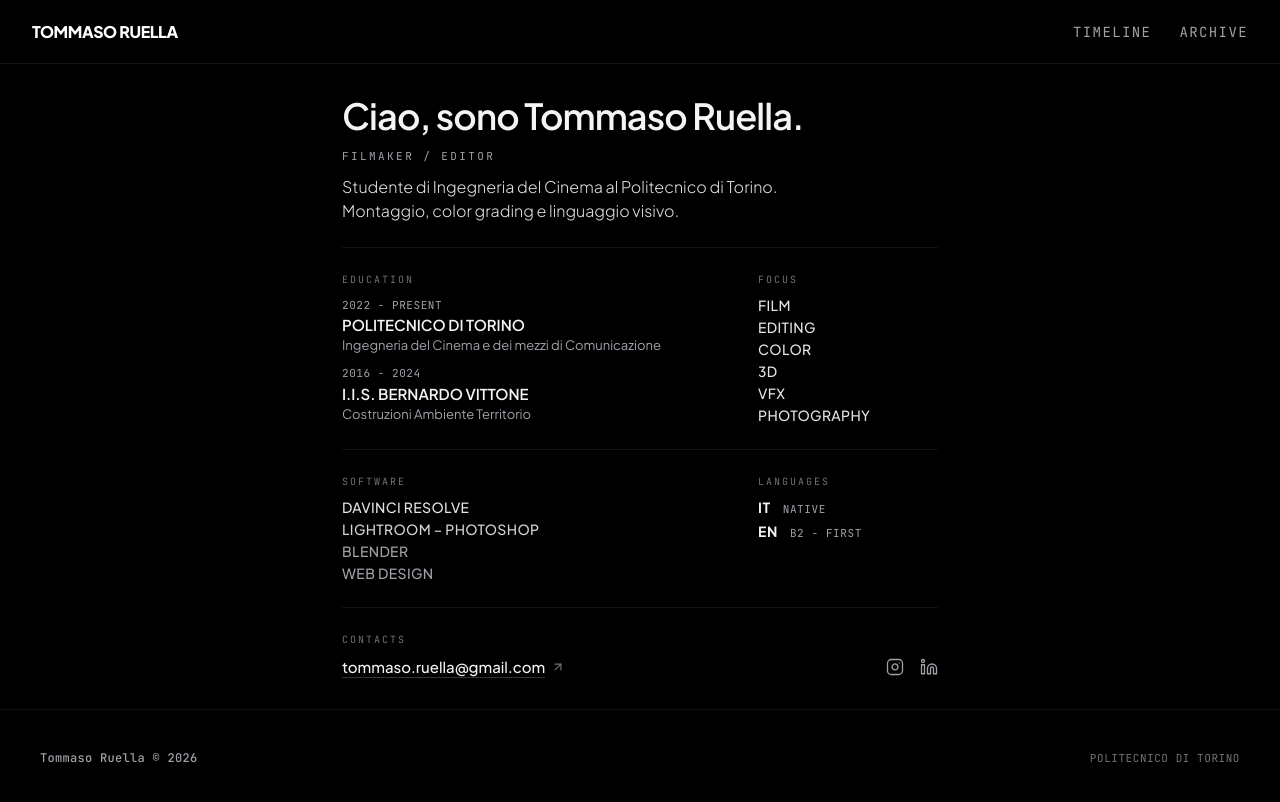
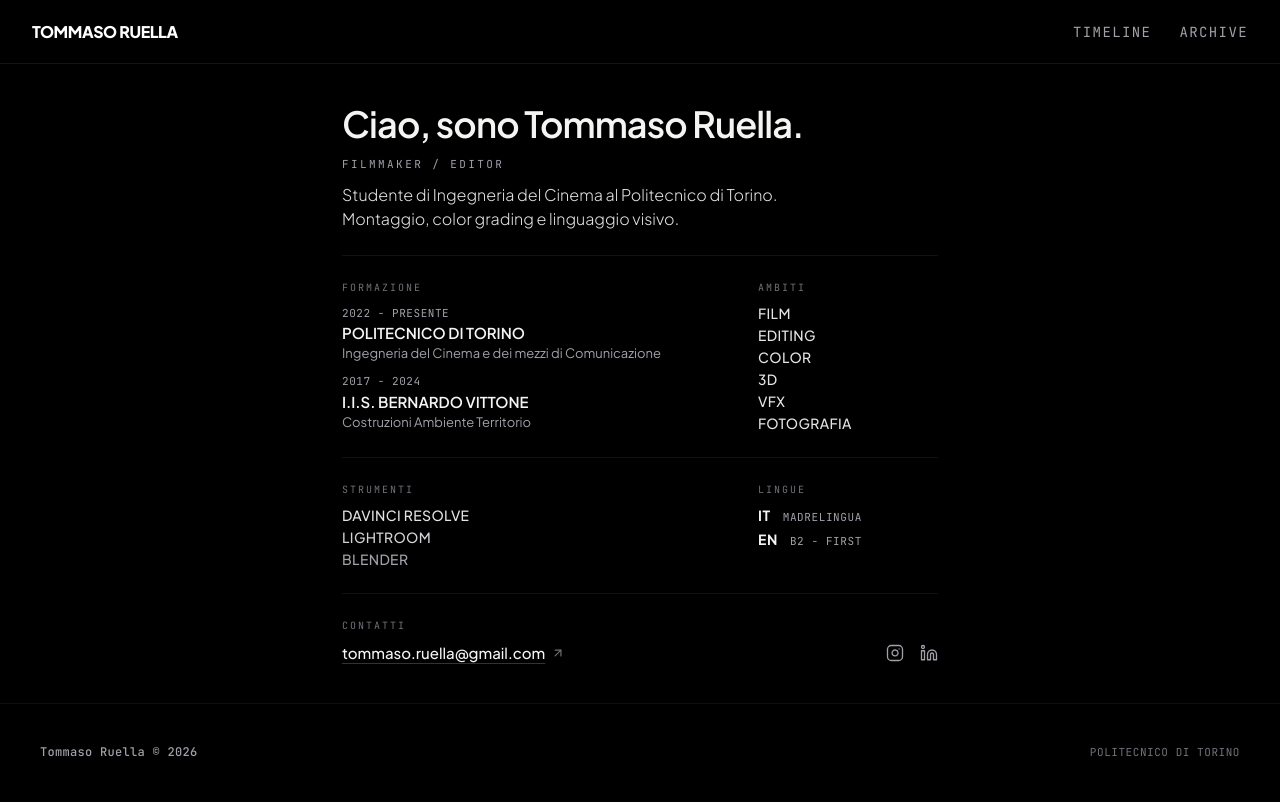
Before and after one commit to tommyruella/tommysarchive, a Next.js app: page /about in a window 1280 px wide. Shown: the top 802 px of the page. Built offline with nearby package versions, Linux system fonts and the light colour scheme; no server answers.

Commit message:
refactor: update about copy, align metadata with post-production, and prioritize timeless

```diff
--- a/app/about/page.tsx
+++ b/app/about/page.tsx
@@ -79,7 +79,7 @@ export default function AboutPage() {
                 Ciao, sono Tommaso Ruella.
               </h1>
               <p className="font-mono text-[11px] uppercase tracking-[0.22em] text-zinc-400">
-                Filmaker / Editor
+                Filmmaker / Editor
               </p>
             </div>
 
@@ -90,25 +90,25 @@ export default function AboutPage() {
             </p>
           </motion.section>
 
-          {/* 2. Education & Focus */}
+          {/* 2. Formazione e Ambiti */}
           <motion.section
             initial="hidden"
             animate="visible"
             custom={0.06}
             variants={fadeUp}
-            aria-label="Education e Focus"
+            aria-label="Formazione e Ambiti"
             className="pt-5 sm:pt-6 border-t border-white/[0.07] grid grid-cols-1 sm:grid-cols-[1fr_180px] gap-6 sm:gap-10 items-start"
           >
-            {/* Education */}
+            {/* Formazione */}
             <div className="space-y-2.5">
               <h2 className="font-mono text-[10px] uppercase tracking-[0.2em] text-zinc-500">
-                Education
+                Formazione
               </h2>
 
               <div className="space-y-3">
                 <div className="space-y-0.5">
                   <div className="font-mono text-[11px] text-zinc-400 tracking-wider uppercase">
-                    2022 - Present
+                    2022 - Presente
                   </div>
                   <div className="font-sans text-sm sm:text-[15px] font-semibold text-zinc-100 uppercase">
                     Politecnico di Torino
@@ -120,7 +120,7 @@ export default function AboutPage() {
 
                 <div className="space-y-0.5">
                   <div className="font-mono text-[11px] text-zinc-400 tracking-wider uppercase">
-                    2016 - 2024
+                    2017 - 2024
                   </div>
                   <div className="font-sans text-sm sm:text-[15px] font-semibold text-zinc-100 uppercase">
                     I.I.S. Bernardo Vittone
@@ -132,10 +132,10 @@ export default function AboutPage() {
               </div>
             </div>
 
-            {/* Focus */}
+            {/* Ambiti */}
             <div className="space-y-2">
               <h2 className="font-mono text-[10px] uppercase tracking-[0.2em] text-zinc-500">
-                Focus
+                Ambiti
               </h2>
               <ul className="space-y-0.5 font-sans text-xs sm:text-sm font-medium uppercase tracking-wide text-zinc-200">
                 <li>Film</li>
@@ -143,44 +143,43 @@ export default function AboutPage() {
                 <li>Color</li>
                 <li>3D</li>
                 <li>VFX</li>
-                <li>Photography</li>
+                <li>Fotografia</li>
               </ul>
             </div>
           </motion.section>
 
-          {/* 3. Software & Languages */}
+          {/* 3. Strumenti e Lingue */}
           <motion.section
             initial="hidden"
             animate="visible"
             custom={0.12}
             variants={fadeUp}
-            aria-label="Software e Languages"
+            aria-label="Strumenti e Lingue"
             className="pt-5 sm:pt-6 border-t border-white/[0.07] grid grid-cols-1 sm:grid-cols-[1fr_180px] gap-6 sm:gap-10 items-start"
           >
-            {/* Software */}
+            {/* Strumenti */}
             <div className="space-y-2">
               <h2 className="font-mono text-[10px] uppercase tracking-[0.2em] text-zinc-500">
-                Software
+                Strumenti
               </h2>
               <ul className="space-y-0.5 font-sans text-xs sm:text-sm font-medium uppercase tracking-wide text-zinc-200">
                 <li>DaVinci Resolve</li>
-                <li className="text-zinc-300">Lightroom – Photoshop</li>
+                <li className="text-zinc-300">Lightroom</li>
                 <li className="text-zinc-400">Blender</li>
-                <li className="text-zinc-400">Web Design</li>
               </ul>
             </div>
 
-            {/* Languages */}
+            {/* Lingue */}
             <div className="space-y-2">
               <h2 className="font-mono text-[10px] uppercase tracking-[0.2em] text-zinc-500">
-                Languages
+                Lingue
               </h2>
               <div className="space-y-1 font-mono text-xs uppercase tracking-wider">
                 <div className="flex items-baseline gap-3">
                   <span className="font-sans font-bold text-zinc-100 text-xs sm:text-sm">
                     IT
                   </span>
-                  <span className="text-zinc-400 text-[11px]">Native</span>
+                  <span className="text-zinc-400 text-[11px]">Madrelingua</span>
                 </div>
                 <div className="flex items-baseline gap-3">
                   <span className="font-sans font-bold text-zinc-100 text-xs sm:text-sm">
@@ -192,7 +191,7 @@ export default function AboutPage() {
             </div>
           </motion.section>
 
-          {/* 4. Contacts */}
+          {/* 4. Contatti */}
           <motion.section
             initial="hidden"
             animate="visible"
@@ -205,7 +204,7 @@ export default function AboutPage() {
               id="about-contact-heading"
               className="font-mono text-[10px] uppercase tracking-[0.2em] text-zinc-500"
             >
-              Contacts
+              Contatti
             </h2>
 
             <div className="flex items-center justify-between gap-6">
--- a/app/layout.tsx
+++ b/app/layout.tsx
@@ -26,28 +26,27 @@ export const viewport: Viewport = {
 };
 
 export const metadata: Metadata = {
-  metadataBase: new URL("https://tommasoruella.com"),
+  metadataBase: new URL("https://tommysarchive.vercel.app"),
   title: "Tommaso Ruella",
   description:
-    "Portfolio di Tommaso Ruella. Cinema, fotografia 35mm, DaVinci Resolve color grading e 3D.",
+    "Portfolio di Tommaso Ruella. Post-produzione, video editing, color grading su DaVinci Resolve e 3D.",
   keywords: [
     "Tommaso Ruella",
-    "Cinema",
-    "Regia",
+    "Post-produzione",
+    "Video Edit",
+    "Montaggio",
     "Politecnico di Torino",
-    "35mm",
-    "16mm",
     "DaVinci Resolve",
     "Color Grading",
     "Portfolio",
   ],
-  authors: [{ name: "Tommaso Ruella", url: "https://tommasoruella.com" }],
+  authors: [{ name: "Tommaso Ruella", url: "https://tommysarchive.vercel.app" }],
   creator: "Tommaso Ruella",
   openGraph: {
     title: "Tommaso Ruella",
     description:
-      "Portfolio di Tommaso Ruella.",
-    url: "https://tommasoruella.com",
+      "Portfolio di Tommaso Ruella. Post-produzione, video editing e color grading.",
+    url: "https://tommysarchive.vercel.app",
     siteName: "Tommaso Ruella",
     locale: "it_IT",
     type: "website",
@@ -56,7 +55,7 @@ export const metadata: Metadata = {
     card: "summary_large_image",
     title: "Tommaso Ruella",
     description:
-      "Portfolio di Tommaso Ruella.",
+      "Portfolio di Tommaso Ruella. Post-produzione, video editing e color grading.",
   },
   robots: {
     index: true,
--- a/app/robots.ts
+++ b/app/robots.ts
@@ -13,6 +13,6 @@ export default function robots(): MetadataRoute.Robots {
         '/cv',
       ],
     },
-    sitemap: 'https://tommasoruella.com/sitemap.xml',
+    sitemap: 'https://tommysarchive.vercel.app/sitemap.xml',
   };
 }
--- a/app/sitemap.ts
+++ b/app/sitemap.ts
@@ -2,7 +2,7 @@ import type { MetadataRoute } from 'next';
 import { WORKSTATION_PROJECTS } from '@/data/projects';
 
 export default function sitemap(): MetadataRoute.Sitemap {
-  const baseUrl = 'https://tommasoruella.com';
+  const baseUrl = 'https://tommysarchive.vercel.app';
 
   const staticRoutes: MetadataRoute.Sitemap = [
     '',
--- a/components/CinemaLoader.tsx
+++ b/components/CinemaLoader.tsx
@@ -58,7 +58,7 @@ function getEssentialAssets(activeProjectId?: string): AssetQueue {
   const prioritySet = new Set<string>();
   const secondarySet = new Set<string>();
 
-  // 1. Active project hero poster + lead scene stills (TOP PRIORITY - defaults to 01 London March '26)
+  // 1. Active project hero poster + lead scene stills (TOP PRIORITY - defaults to 01 Timeless)
   const activeProj =
     WORKSTATION_PROJECTS.find(
       (p) => p.id === activeProjectId || p.slug === activeProjectId
@@ -91,7 +91,7 @@ function getEssentialAssets(activeProjectId?: string): AssetQueue {
         if (heroUrl) prioritySet.add(heroUrl);
       }
     } else {
-      // Standard lead project (01 London): Preload 1920px hero poster + lead 4 stills
+      // Standard lead project (01 Timeless): Preload 1920px hero poster + lead 4 stills
       if (poster) {
         const clean = getCleanPoster(poster, activeProj.primaryMedia.youtubeId);
         const heroUrl = getOptimizedImageUrl(clean, 1920, 75);
```
Also changed, not shown: data/projects.ts (+117 -117 lines), lib/projectUtils.ts (+11 -11 lines).
